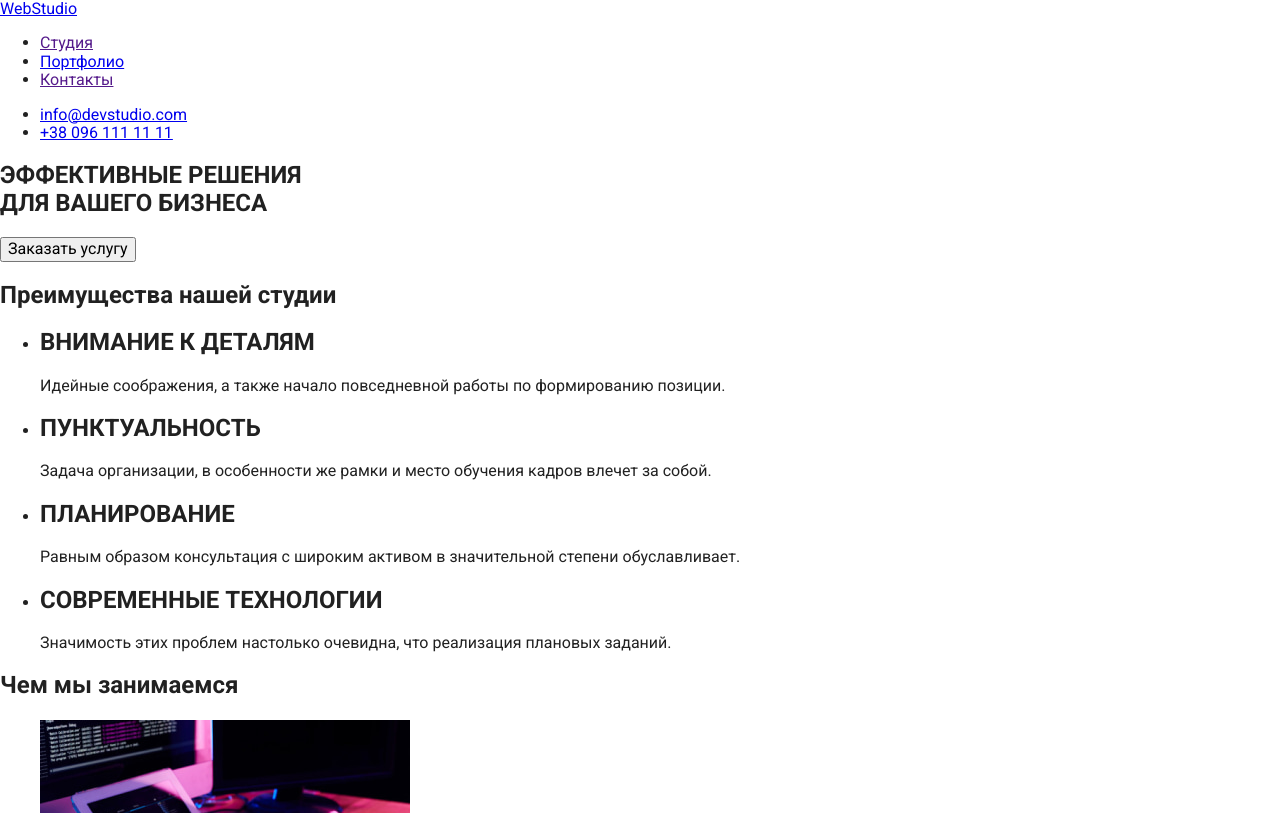
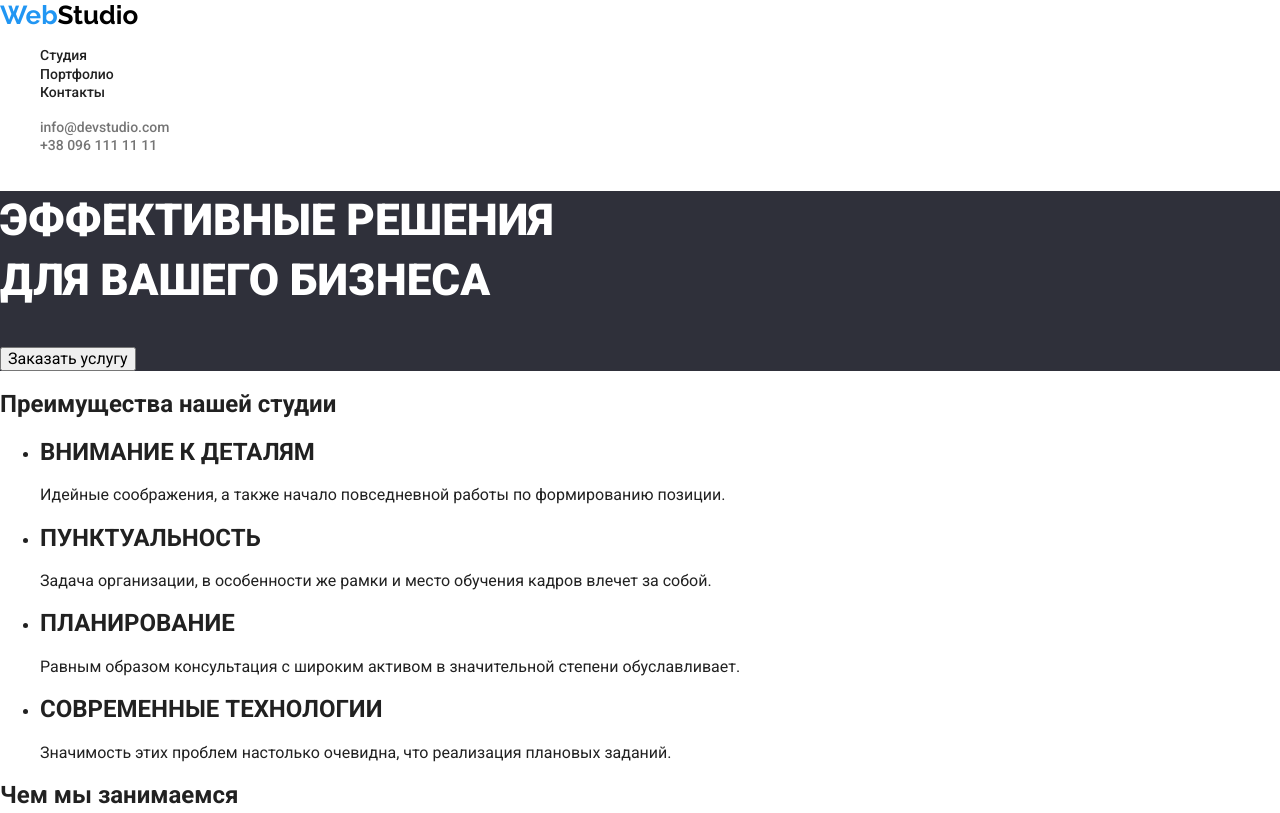
Before and after one commit to DeniOS777/goit-markup-hw-02, a plain HTML site: page index.html in a window 1280 px wide. Shown: the top 813 px of the page. Drawn offline with nearby package versions, Linux system fonts and the light colour scheme.

Commit message:
Update index.html

```diff
--- a/index.html
+++ b/index.html
@@ -23,25 +23,31 @@
   <body>
     <!-- Заголовок страницы с названием студии и навигацией -->
     <header>
-      <a href="/">WebStudio</a>
+      <a class="logo" href="/"><span class="logo-color">Web</span>Studio</a>
       <nav>
-        <ul>
-          <li><a href="">Студия</a></li>
-          <li><a href="./portfolio.html">Портфолио</a></li>
-          <li><a href="">Контакты</a></li>
+        <ul class="nav-list">
+          <li><a class="link" href="">Студия</a></li>
+          <li><a class="link" href="./portfolio.html">Портфолио</a></li>
+          <li><a class="link" href="">Контакты</a></li>
         </ul>
       </nav>
       <!-- Почта и телефон для связи -->
-      <ul>
-        <li><a href="mailto:info@devstudio.com">info@devstudio.com</a></li>
-        <li><a href="tel:+380961111111">+38 096 111 11 11</a></li>
+      <ul class="contact-list">
+        <li>
+          <a class="link" href="mailto:info@devstudio.com"
+            >info@devstudio.com</a
+          >
+        </li>
+        <li>
+          <a class="link" href="tel:+380961111111">+38 096 111 11 11</a>
+        </li>
       </ul>
     </header>
     <!-- Уникальная информация на странице -->
     <main>
       <!-- Секция заказа услуги -->
-      <section>
-        <h1>
+      <section class="hero">
+        <h1 class="main-title">
           ЭФФЕКТИВНЫЕ РЕШЕНИЯ<br />
           ДЛЯ ВАШЕГО БИЗНЕСА
         </h1>
@@ -166,9 +172,13 @@
       <a href="/">WebStudio</a>
       <address>
         <p>г. Киев, пр-т Леси Украинки, 26</p>
-        <ul>
-          <li><a href="mailto:info@example.com">info@example.com</a></li>
-          <li><a href="tel:+380991111111">+38 099 111 11 11</a></li>
+        <ul class="contact-list">
+          <li>
+            <a class="link" href="mailto:info@example.com">info@example.com</a>
+          </li>
+          <li>
+            <a class="link" href="tel:+380991111111">+38 099 111 11 11</a>
+          </li>
         </ul>
       </address>
     </footer>
```
